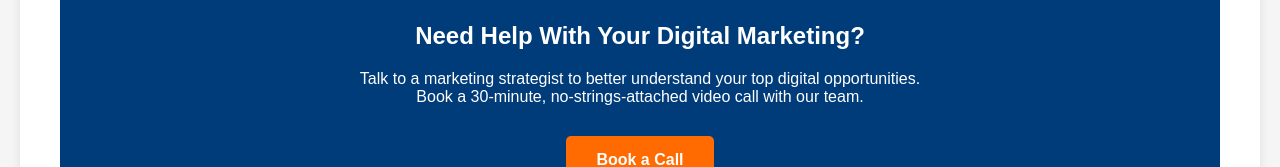
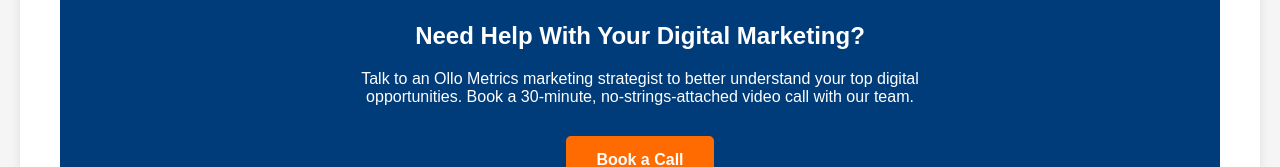
Before and after one commit to warrenthompson21/google-ads-cost-calculator, a plain HTML site: page index.html in a window 1280 px wide. Shown: the part 2062-2229 px from the top of the page. Drawn offline with Linux system fonts and the light colour scheme.

Commit message:
small tweak

```diff
--- a/index.html
+++ b/index.html
@@ -133,7 +133,7 @@
 
         <div class="cta-section">
             <h2>Need Help With Your Digital Marketing?</h2>
-            <p>Talk to a marketing strategist to better understand your top digital opportunities. Book a 30-minute, no-strings-attached video call with our team.</p>
+            <p>Talk to an Ollo Metrics marketing strategist to better understand your top digital opportunities. Book a 30-minute, no-strings-attached video call with our team.</p>
             <a href="https://www.ollometrics.com/" target="_blank" class="cta-button">Book a Call</a>
         </div>
     </div>
```
